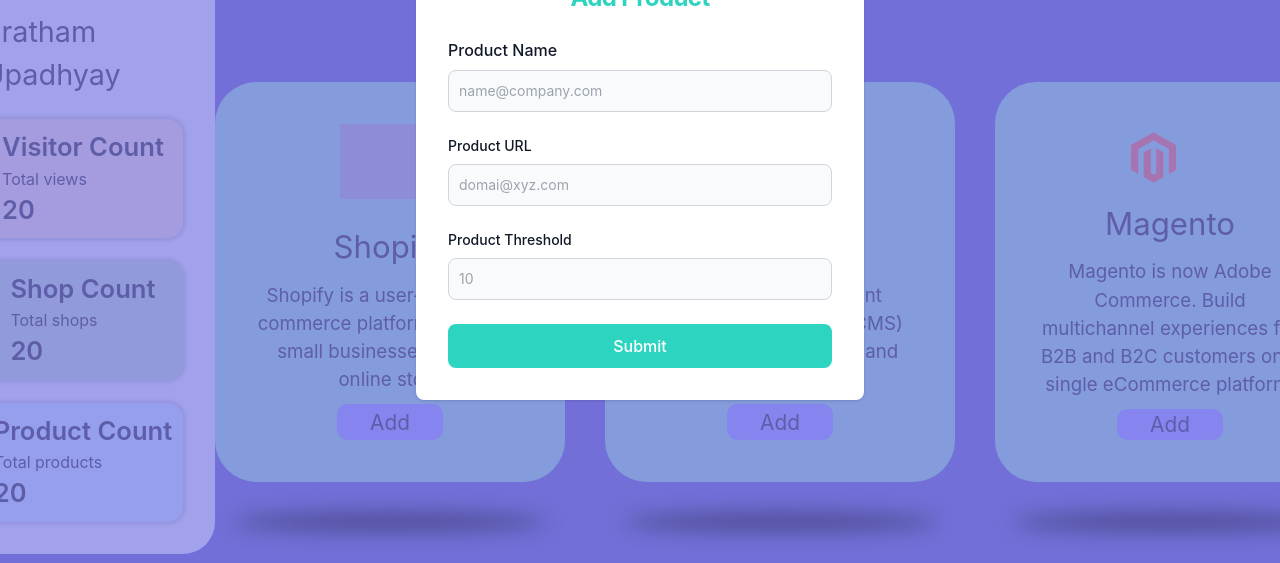
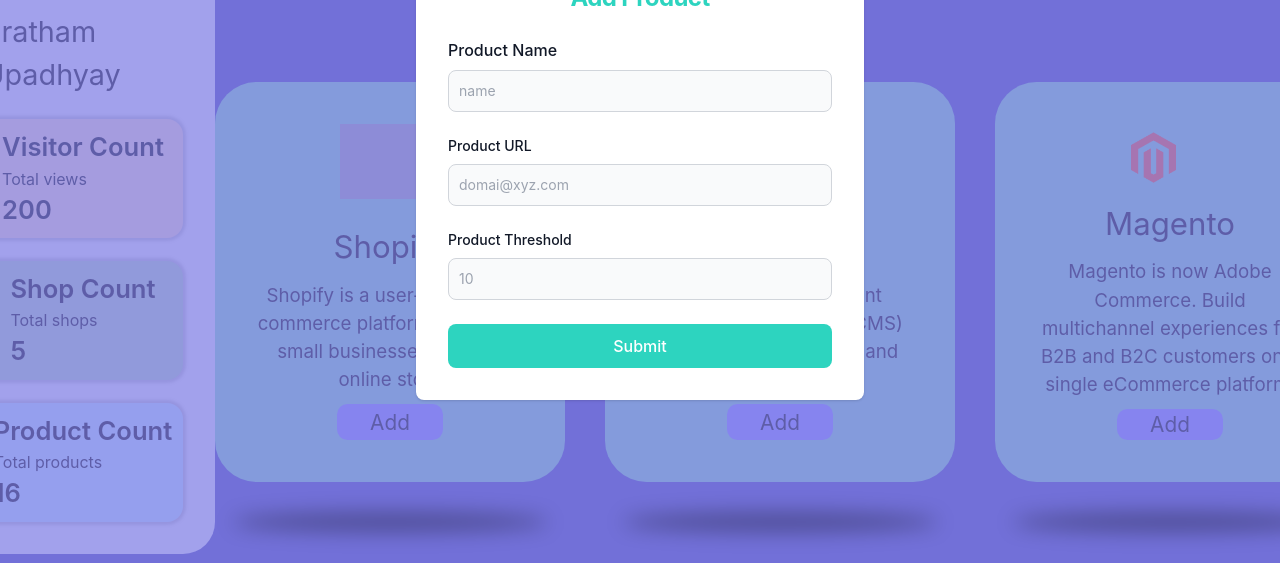
Before and after one commit to Adhiraj10/Error_404, a React (Create React App) app in the folder frontend/: page /selectshop in a window 1280 px wide. Both pictures are taken after a click on the element 390 px from the left and 512 px from the top of the page. Shown: the part 230-793 px from the top of the page. Built offline with nearby package versions, Linux system fonts and the light colour scheme; grey boxes are pictures that could not be loaded.

Commit message:
imorov +

```diff
--- a/frontend/src/components/LandingPage.jsx
+++ b/frontend/src/components/LandingPage.jsx
@@ -10,7 +10,7 @@
 import Magento from '../utils/img/magento.png'
 import { Link } from "react-router-dom";
 
-import {MdContentCopy} from 'react-icons/md'
+import { MdContentCopy } from 'react-icons/md'
 import Footer from "./footer";
 
 const LandingPage = () => {
@@ -28,7 +28,7 @@
               </p>
               <p className="max-w-3xl pt-4 px-1 mt-8 text-gray-500 text-2xl">
                 We are committed to helping you make data-driven decisions about your products, so you can optimize their performance and improve your bottom line.
-                Our platform will analyze your products and provide you number of unique visiters for every product.
+                Our platform will analyze your products and provide you number of unique visitors for every product.
               </p>
 
               <div className="max-w-xl mt-10">
@@ -78,7 +78,7 @@
               </div>
 
               <div className="mt-20 mb-16">
-                <div className="text-3xl my-8 flex flex-row items-center font-medium text-gray-900"><MdContentCopy className="mr-2"/>Copy the following script</div>
+                <div className="text-3xl my-8 flex flex-row items-center font-medium text-gray-900"><MdContentCopy className="mr-2" />Copy the following script</div>
                 <CodeFrame />
               </div>
             </div>
--- a/frontend/src/components/Profile.js
+++ b/frontend/src/components/Profile.js
@@ -2,8 +2,8 @@
 import "../css/Index.css";
 import user from '../utils/img/user.png'
 
-const Profile = ()=>{
-    return(
+const Profile = () => {
+    return (
         <>
             <div className="main-admin-profile">
                 <div className="profile-pic"></div>
@@ -11,20 +11,20 @@
                 <div className="total-visitor-counts">
                     <div><h1>Visitor Count</h1>
                         <p>Total views</p>
-            <h1>20</h1></div>
+                        <h1>200</h1></div>
 
                 </div>
 
                 <div className="total-shop-counts">
                     <div><h1>Shop Count</h1>
                         <p>Total shops</p>
-            <h1>20</h1></div>
+                        <h1>5</h1></div>
 
                 </div>
                 <div className="total-products-counts">
                     <div><h1>Product Count</h1>
                         <p>Total products</p>
-            <h1>20</h1></div>
+                        <h1>16</h1></div>
 
                 </div>
             </div>
--- a/frontend/src/components/productDetails.js
+++ b/frontend/src/components/productDetails.js
@@ -38,7 +38,7 @@
                     <form onSubmit={handleSubmit} className="space-y-4 md:space-y-6" action="#">
                         <div>
                             <label for="email" className="block mb-2 text-base font-medium text-gray-900 dark:text-white">Product Name</label>
-                            <input value={name} onChange={(e) => setName(e.target.value)} type="text" name="email" id="email" className="bg-gray-50 border border-gray-300 text-gray-900 sm:text-sm rounded-lg focus:ring-primary-600 focus:border-primary-600 block w-full p-2.5 dark:bg-gray-700 dark:border-gray-600 dark:placeholder-gray-400 dark:text-white dark:focus:ring-blue-500 dark:focus:border-blue-500" placeholder="name@company.com" required="" />
+                            <input value={name} onChange={(e) => setName(e.target.value)} type="text" name="email" id="email" className="bg-gray-50 border border-gray-300 text-gray-900 sm:text-sm rounded-lg focus:ring-primary-600 focus:border-primary-600 block w-full p-2.5 dark:bg-gray-700 dark:border-gray-600 dark:placeholder-gray-400 dark:text-white dark:focus:ring-blue-500 dark:focus:border-blue-500" placeholder="name" required="" />
                         </div>
                         <div>
                             <label for="text" className="block mb-2 text-sm font-medium text-gray-900 dark:text-white">Product URL</label>
```
Lines whose indentation alone changed are shown as unchanged.
